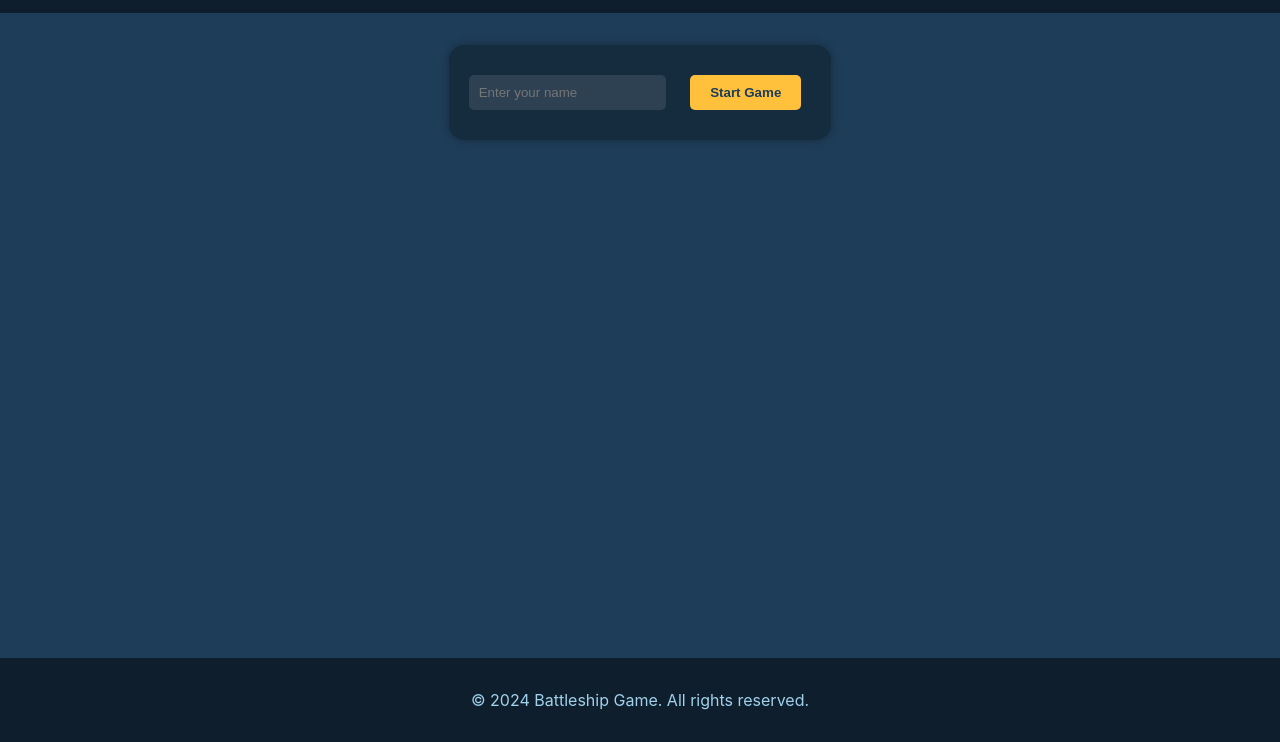
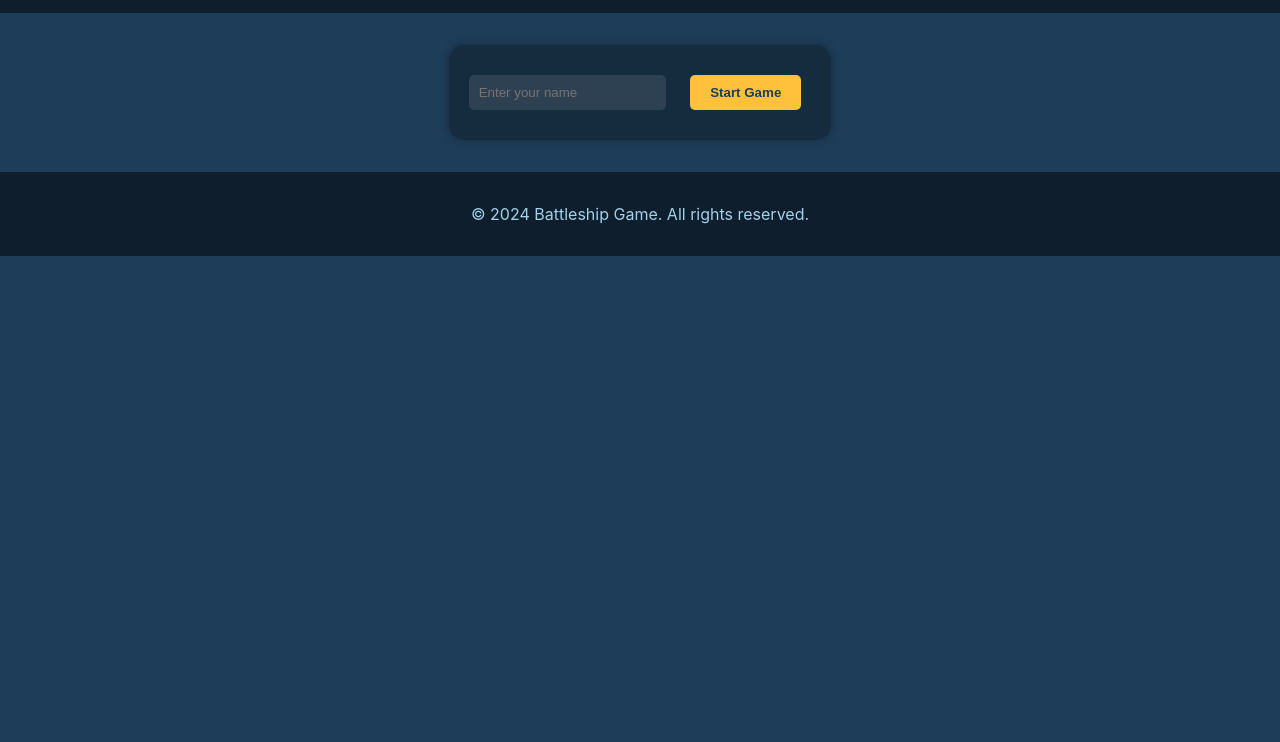
Before and after one commit to Vick606/Battleship, a website built with webpack: page src/index.html in a window 1280 px wide. Shown: the part 58-800 px from the top of the page. Built offline with nearby package versions, Linux system fonts and the light colour scheme.

Commit message:
Update styles to ensure elements fit properly

```diff
--- a/src/styles/main.css
+++ b/src/styles/main.css
@@ -13,9 +13,6 @@ body {
   color: var(--light-blue);
   margin: 0;
   padding: 0;
-  min-height: 100vh;
-  display: flex;
-  flex-direction: column;
 }
 
 header {
@@ -30,7 +27,6 @@ h1 {
 }
 
 main {
-  flex: 1;
   display: flex;
   flex-direction: column;
   align-items: center;
@@ -56,7 +52,6 @@ main {
   background-color: rgba(255, 255, 255, 0.1);
   padding: 10px;
   border-radius: 10px;
-  margin-top: 1rem;
 }
 
 .cell {
```
